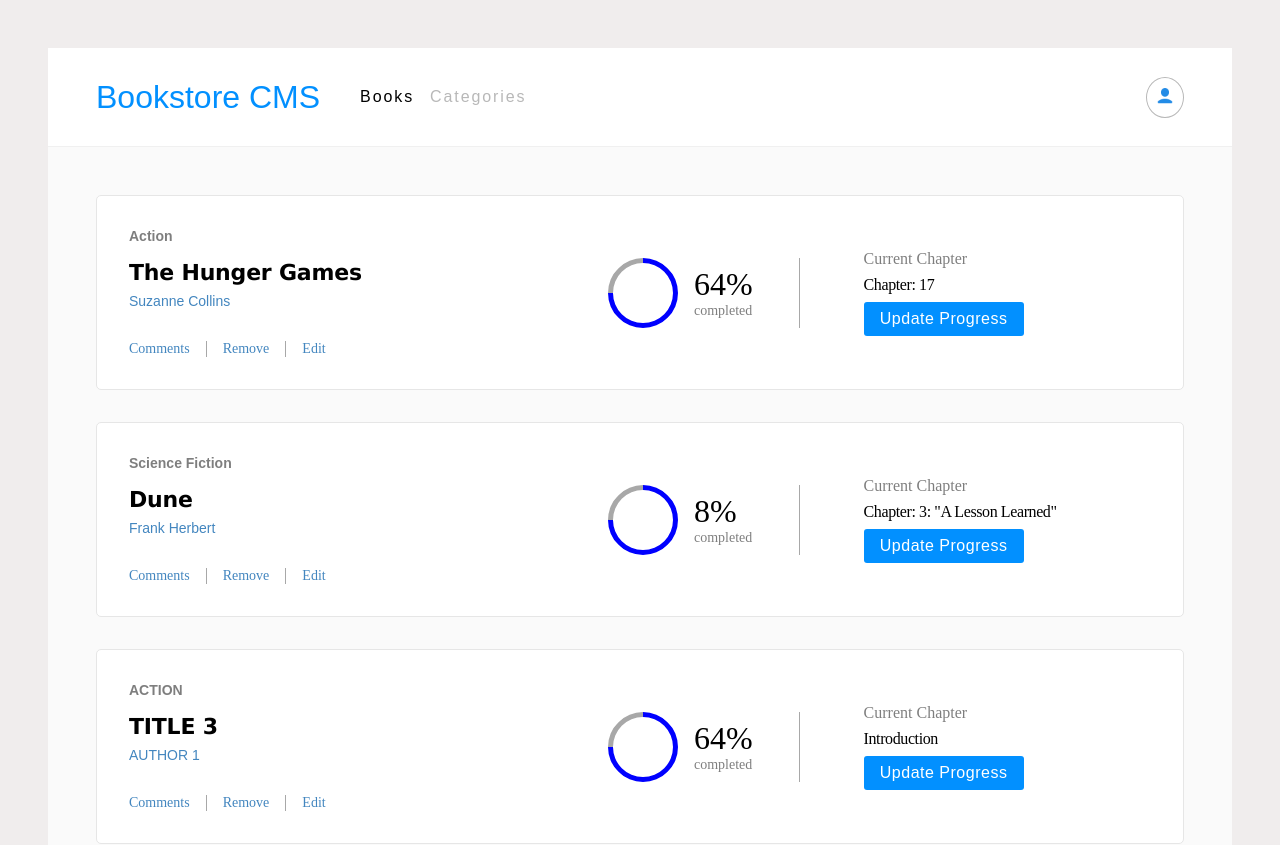
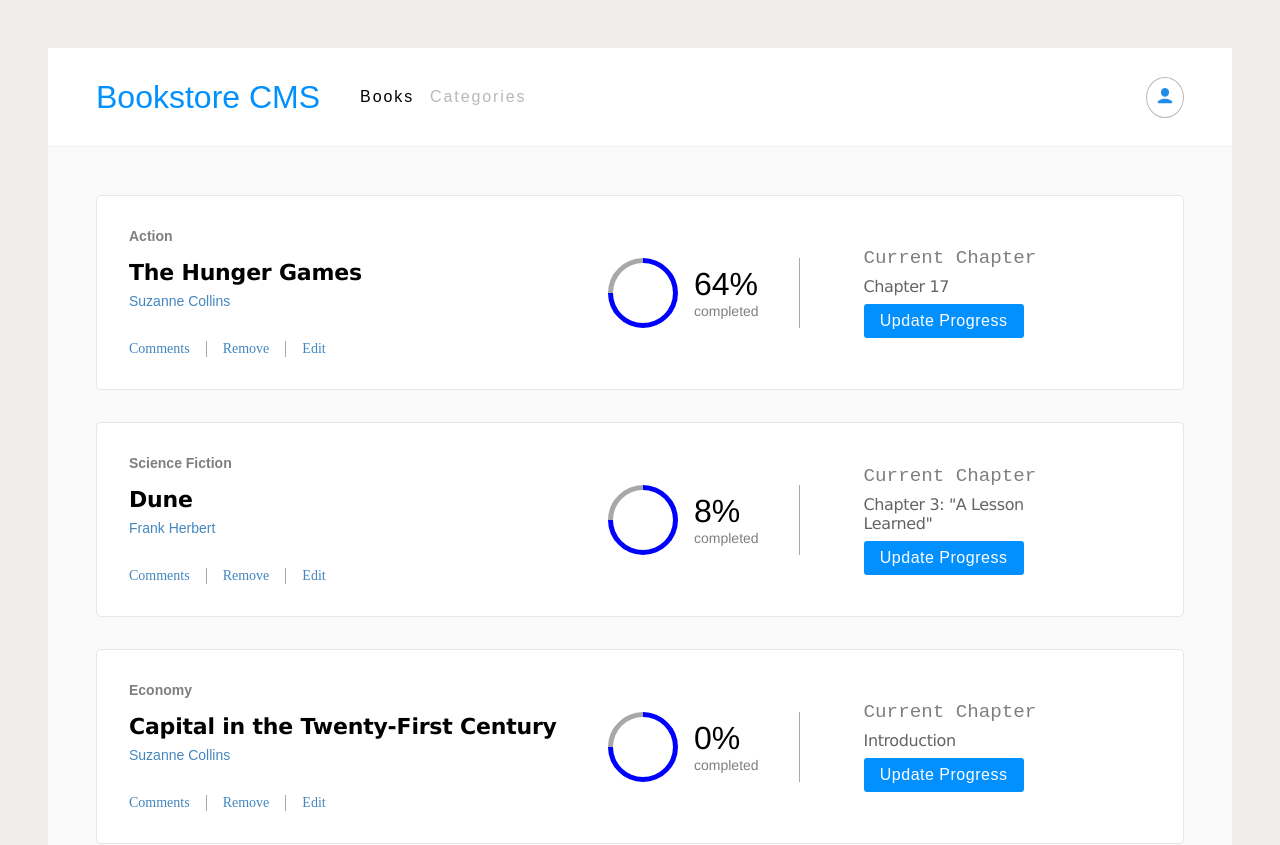
Before and after one commit to hamidazim321/react-book-store, a React (Create React App) app: page / in a window 1280 px wide. Shown: the top 845 px of the page. Built offline with nearby package versions, Linux system fonts and the light colour scheme.

Commit message:
Add final styles

```diff
--- a/src/components/BookList.js
+++ b/src/components/BookList.js
@@ -1,5 +1,5 @@
 import React, { useState } from 'react';
-import BookCard from './Book';
+import BookCard from './BookCard';
 import '../styles/BookList.css';
 
 export default function BookList() {
@@ -9,20 +9,20 @@
       category: 'Action',
       author: 'Suzanne Collins',
       progress: 64,
-      state: 'Chapter: 17',
+      state: 'Chapter 17',
     },
     {
       title: 'Dune',
       category: 'Science Fiction',
       author: 'Frank Herbert',
       progress: 8,
-      state: 'Chapter: 3: "A Lesson Learned" ',
+      state: 'Chapter 3: "A Lesson Learned" ',
     },
     {
-      title: 'TITLE 3',
-      category: 'ACTION',
-      author: 'AUTHOR 1',
-      progress: 64,
+      title: 'Capital in the Twenty-First Century',
+      category: 'Economy',
+      author: 'Suzanne Collins',
+      progress: 0,
       state: 'Introduction',
     },
   ]);
--- a/src/components/Categories.js
+++ b/src/components/Categories.js
@@ -1,5 +1,9 @@
+import '../styles/Categories.css';
+
 export default function Categories() {
   return (
-    <h1>Under Construction</h1>
+    <div className="categories">
+      <h1>Under Construction</h1>
+    </div>
   );
 }
--- a/src/styles/BookCard.css
+++ b/src/styles/BookCard.css
@@ -92,7 +92,7 @@
   flex-direction: column;
 }
 .progress-percentage{
-  font-family: Montserrat;
+  font-family: Helvetica;
   font-size: 2rem;
   font-weight: normal;
   font-stretch: normal;
@@ -103,7 +103,7 @@
 }
 .progress-completed{
   opacity: 0.5;
-  font-family: Montserrat;
+  font-family: Helvetica;
   font-size: 0.875rem;
   font-weight: normal;
   font-stretch: normal;
@@ -121,8 +121,8 @@
 }
 .current-chapter{
   opacity: 0.5;
-  font-family: Montserrat;
-  font-size: 1rem;
+  font-family: 'Courier New', Courier, monospace;
+  font-size: 1.2rem;
   font-weight: normal;
   font-stretch: normal;
   font-style: normal;
@@ -131,14 +131,14 @@
   color: var(--black-two);
 }
 .chapter-number{
-  font-family: RobotoSlab;
+  font-family: 'Lucida Sans', 'Lucida Sans Regular', 'Lucida Grande', 'Lucida Sans Unicode', Geneva, Verdana, sans-serif;
   font-size: 1rem;
   font-weight: 300;
   font-stretch: normal;
   font-style: normal;
   line-height: normal;
   letter-spacing: -0.4px;
-  color: black
+  color: rgb(100, 100, 100)
 }
 .update-progess-btn{
   padding: 0.5rem 1rem;
--- /dev/null
+++ b/src/styles/Categories.css
@@ -0,0 +1,4 @@
+.categories {
+  padding: 3rem;
+  background-color: rgb(250, 250, 250);
+}
```
Also changed, not shown: src/components/BookCard.js (renamed from src/components/Book.js).
